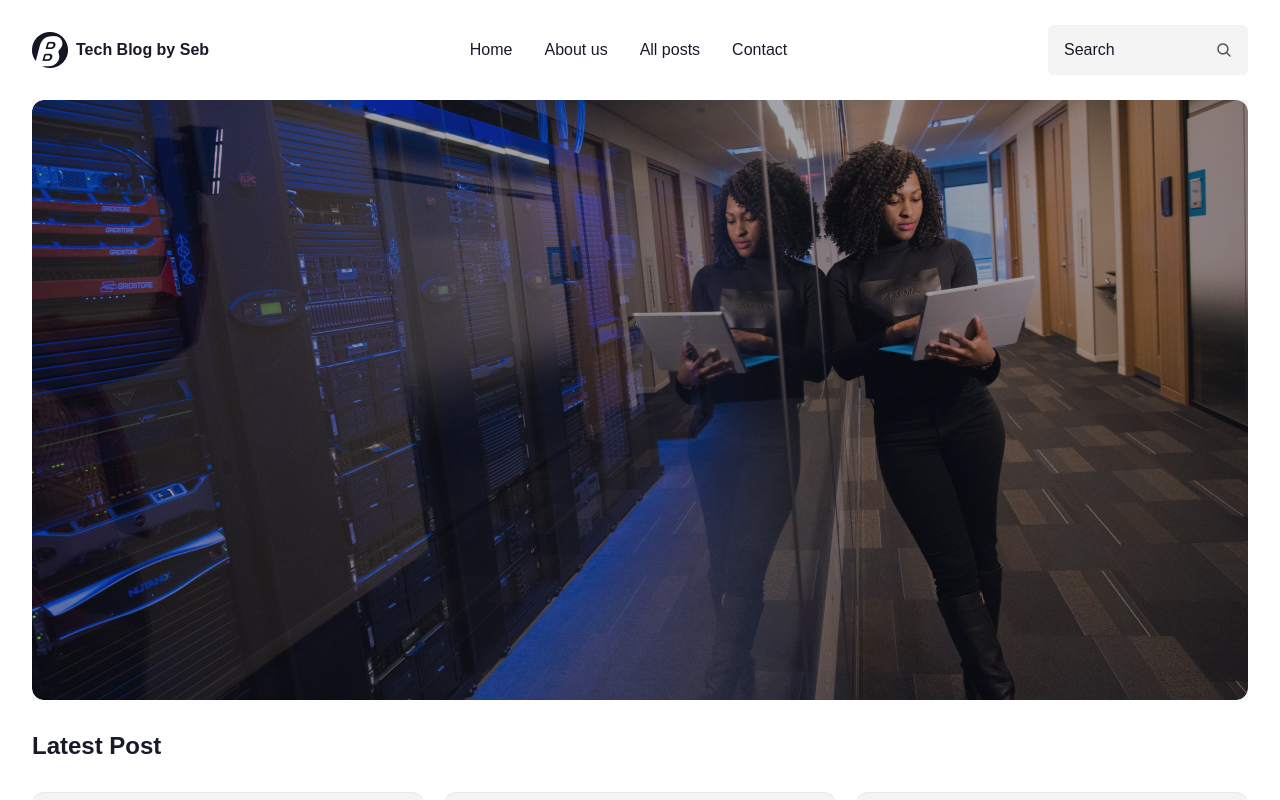
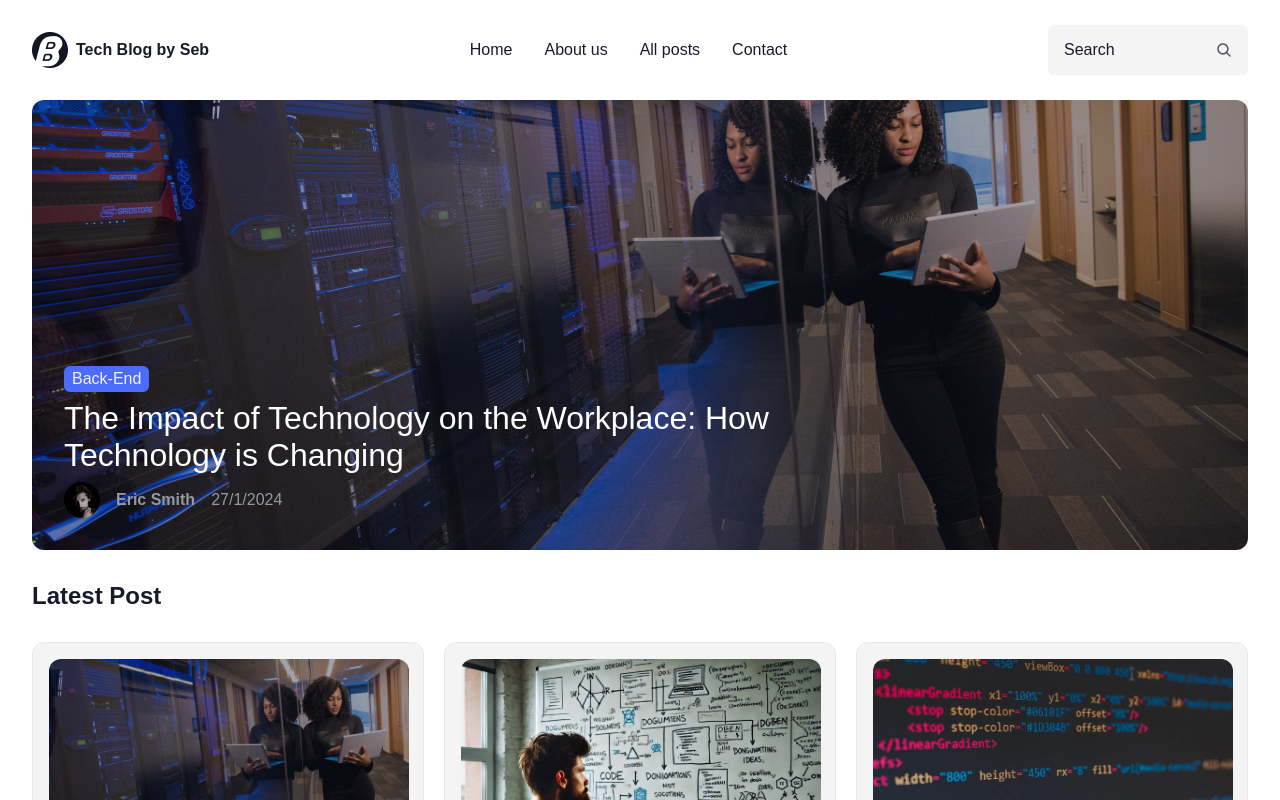
Before and after one commit to swandzel/tech-blog, a Next.js app: page / in a window 1280 px wide. Shown: the top 800 px of the page. Built offline with nearby package versions, Linux system fonts and the light colour scheme.

Commit message:
Header update

```diff
--- a/src/api/api.js
+++ b/src/api/api.js
@@ -3,7 +3,7 @@ const posts = [
     id: 1,
     author: "Joe Doe",
     author_image: "joe_doe",
-    date: "20/1/2024",
+    date: "7/1/2024",
     title:
       "The Impact of Technology on the Workplace: How Technology is Changing",
     content:
@@ -16,7 +16,7 @@ const posts = [
     id: 2,
     author: "Eric Smith",
     author_image: "eric_smith",
-    date: "20/1/2024",
+    date: "16/1/2024",
     title: "How Make Next.js app fast",
     content:
       "Lorem ipsum dolor sit amet, consectetur adipisicing elit. Maxime atque autem ex, beatae fugit eligendi id voluptatibus reiciendis, accusamus expedita cumque blanditiis iste harum omnis culpa debitis veritatis totam nesciunt delectus dolorem cum? Id nesciunt tenetur porro optio molestiae! Quam.",
@@ -28,7 +28,7 @@ const posts = [
     id: 3,
     author: "Joe Doe",
     author_image: "joe_doe",
-    date: "20/1/2024",
+    date: "22/1/2024",
     title:
       "The Impact of Technology on the Workplace: How Technology is Changing",
     content:
@@ -41,7 +41,7 @@ const posts = [
     id: 4,
     author: "Joe Doe",
     author_image: "joe_doe",
-    date: "20/1/2024",
+    date: "24/1/2024",
     title:
       "The Impact of Technology on the Workplace: How Technology is Changing",
     content:
@@ -54,7 +54,7 @@ const posts = [
     id: 5,
     author: "Eric Smith",
     author_image: "eric_smith",
-    date: "20/1/2024",
+    date: "27/1/2024",
     title:
       "The Impact of Technology on the Workplace: How Technology is Changing",
     content:
@@ -66,7 +66,7 @@ const posts = [
 ];
 
 export const getAllPosts = () => {
-  return posts;
+  return posts.sort((a, b) => b.id - a.id);
 };
 
 export const getPost = (slug) => {
--- a/src/app/(pages)/post/[slug]/page.tsx
+++ b/src/app/(pages)/post/[slug]/page.tsx
@@ -1,10 +1,12 @@
 import React from "react";
+import Image from "next/image";
+
 import Tag from "@/app/components/Tag/Tag";
-import Image from "next/image";
 import AuthorWithDate from "@/app/components/AuthorWithDate/AuthorWithDate";
 import Comments from "@/app/components/Comments/Comments";
-import TempImg from "@/public/image.jpg";
+
 import { getPost } from "@/api/api";
+
 import styles from "./page.module.css";
 
 export default function page({ params }: { params: { slug: string } }) {
--- a/src/app/components/Header/Header.tsx
+++ b/src/app/components/Header/Header.tsx
@@ -2,19 +2,33 @@ import React from "react";
 import styles from "./header.module.css";
 import Image from "next/image";
 import { getNewestPost } from "@/api/api";
+import Tag from "../Tag/Tag";
+import AuthorWithDate from "../AuthorWithDate/AuthorWithDate";
+import Link from "next/link";
 
 export default function Header() {
   const post = getNewestPost();
 
   return (
+    <Link href={`post/${post.slug}`}>
       <header className={styles.header}>
         <Image
           src={`/posts/${post.image}`}
           width={500}
-        height={600}
+          height={450}
           alt=""
           className={styles.image}
         />
+        <div className={styles.text}>
+          <Tag tag={post.tag} />
+          <div className={styles.title}>{post.title}</div>
+          <AuthorWithDate
+            author={post.author}
+            date={post.date}
+            image={post.author_image}
+          />
+        </div>
       </header>
+    </Link>
   );
 }
--- a/src/app/components/Header/header.module.css
+++ b/src/app/components/Header/header.module.css
@@ -1,5 +1,6 @@
 .header {
-  height: 600px;
+  position: relative;
+  height: 450px;
   width: 100%;
   background: var(--secondary);
 }
@@ -9,3 +10,18 @@
   object-fit: cover;
   border-radius: 12px;
 }
+
+.text {
+  display: flex;
+  flex-direction: column;
+  gap: 8px;
+  position: absolute;
+  color: white;
+  max-width: 720px;
+  left: 32px;
+  bottom: 32px;
+}
+
+.title {
+  font-size: 32px;
+}
--- a/src/app/components/Tag/tag.module.css
+++ b/src/app/components/Tag/tag.module.css
@@ -1,6 +1,6 @@
 .tag {
-  color: var(--primary);
-  background: var(--primary-transparent);
+  color: var(--secondary);
+  background: var(--primary);
   padding: 4px 8px;
   border-radius: 6px;
   width: fit-content;
```
Lines whose indentation alone changed are shown as unchanged.
